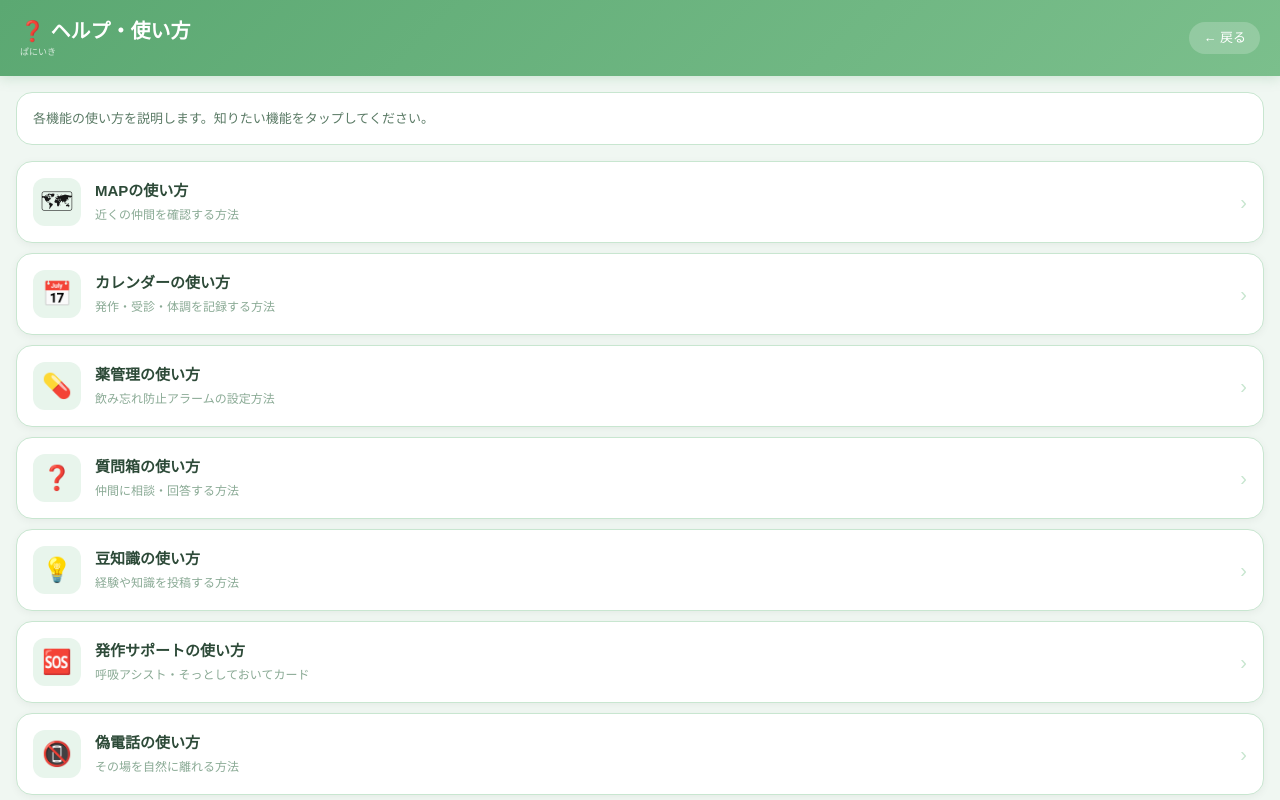
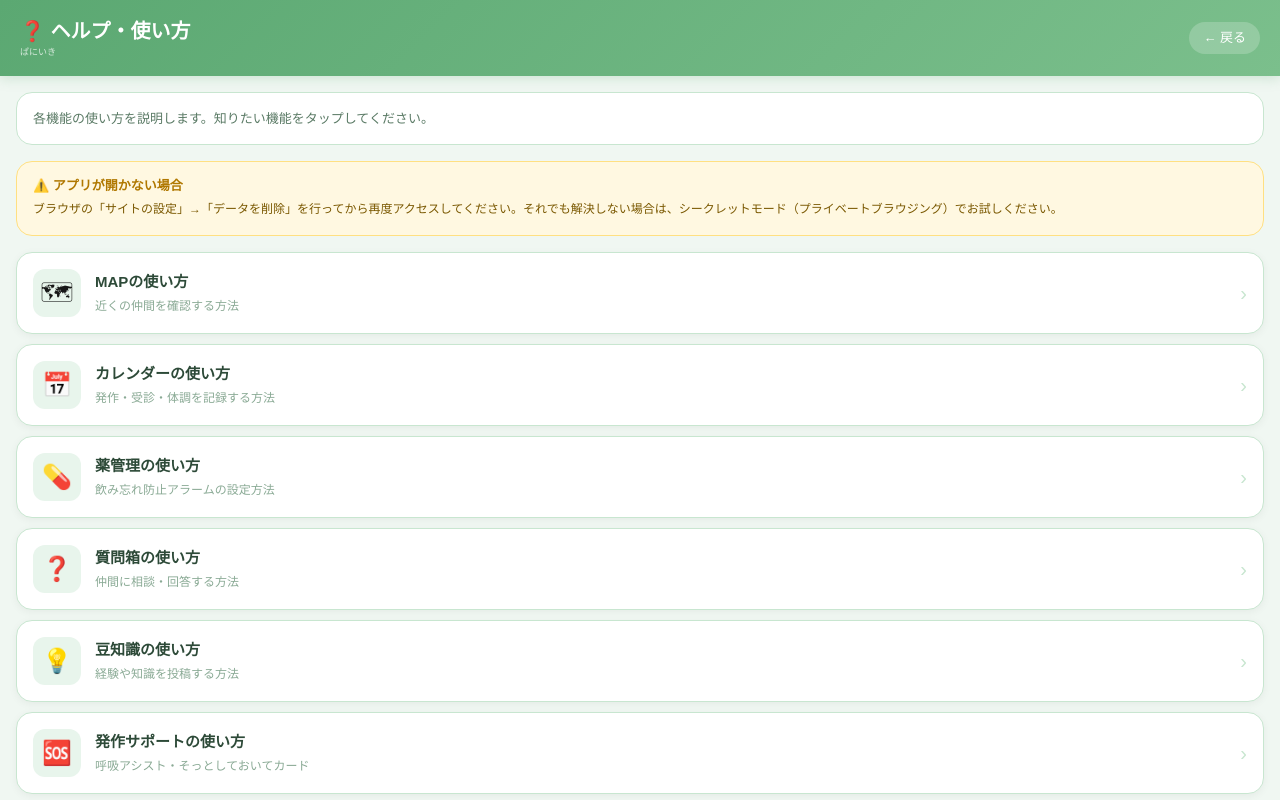
Before and after one commit to adosennsu8-netizen/paniiki, a Next.js app: page /help in a window 1280 px wide. Shown: the top 800 px of the page. Built offline with nearby package versions, Linux system fonts and the light colour scheme.

Commit message:
fix: ヘルプページにアプリが開かない場合の対処法を追加

```diff
--- a/src/app/help/page.tsx
+++ b/src/app/help/page.tsx
@@ -29,7 +29,12 @@ export default function HelpPage() {
             各機能の使い方を説明します。知りたい機能をタップしてください。
           </div>
         </div>
-
+      <div style={{ background:"#fff8e1", borderRadius:16, padding:"14px 16px", marginBottom:16, border:"1px solid #ffe082" }}>
+          <div style={{ fontSize:13, fontWeight:700, color:"#b07800", marginBottom:4 }}>⚠️ アプリが開かない場合</div>
+          <div style={{ fontSize:12, color:"#7a5800", lineHeight:1.8 }}>
+            ブラウザの「サイトの設定」→「データを削除」を行ってから再度アクセスしてください。それでも解決しない場合は、シークレットモード（プライベートブラウジング）でお試しください。
+          </div>
+        </div>
         {HELP_ITEMS.map(item => (
           <Link key={item.path} href={item.path} style={{ textDecoration:"none" }}>
             <div style={{ background:"#fff", borderRadius:16, padding:"16px", marginBottom:10, boxShadow:"0 2px 8px rgba(0,0,0,0.05)", border:"1px solid #c8e6d0", display:"flex", alignItems:"center", gap:14 }}>
```
